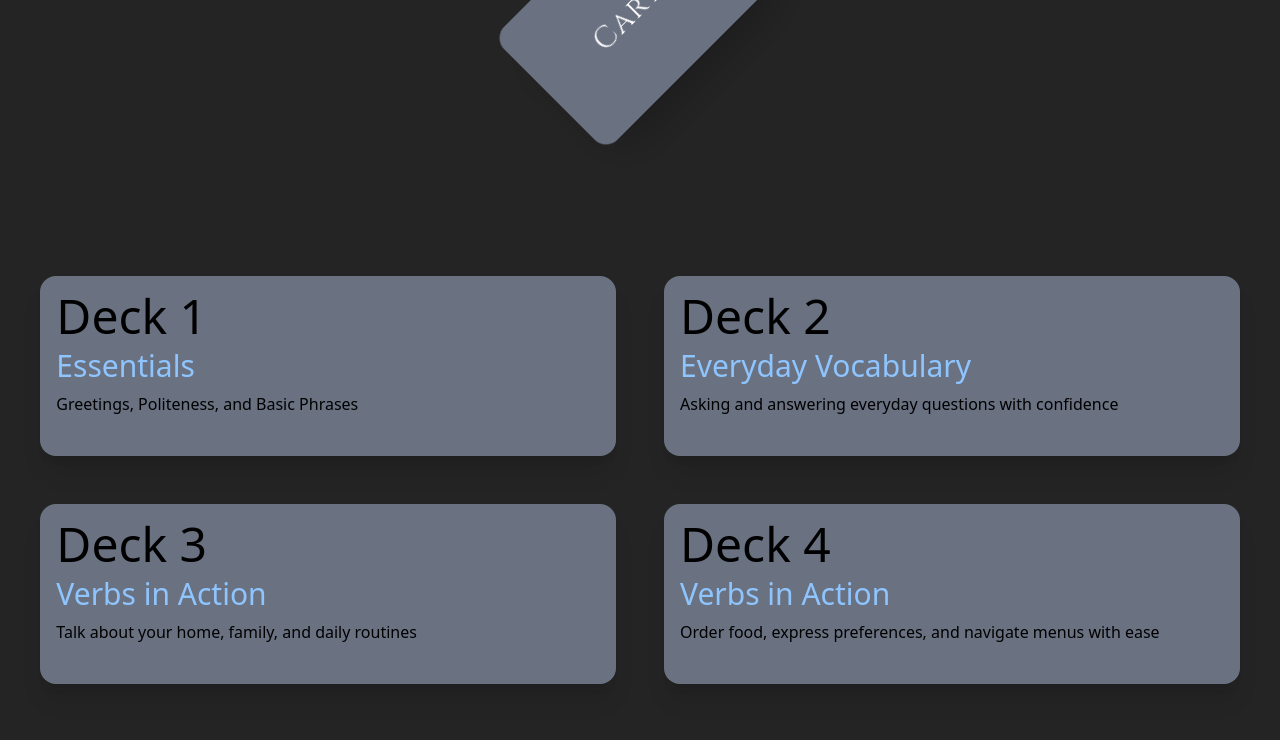
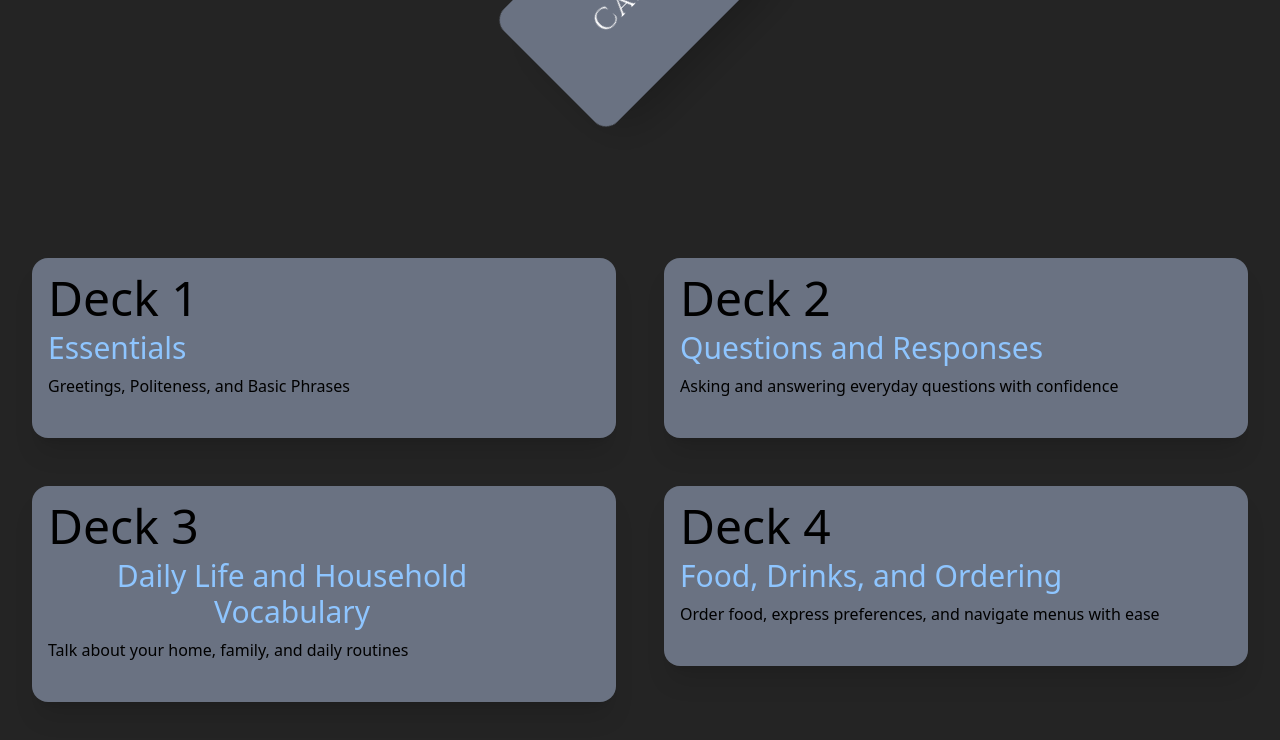
Before and after one commit to adceballos/spanish-flashcards, a Vue app in the folder frontend/: page / in a window 1280 px wide. Shown: the top 740 px of the page. Built offline with nearby package versions, Linux system fonts and the light colour scheme.

Commit message:
feat: add parallax hover effect to title deck cards

```diff
--- a/frontend/package.json
+++ b/frontend/package.json
@@ -10,6 +10,7 @@
   },
   "dependencies": {
     "@tailwindcss/vite": "^4.1.8",
+    "@vueuse/core": "^13.3.0",
     "tailwindcss": "^4.1.8",
     "vue": "^3.5.13",
     "vue-router": "^4.5.1"
--- a/frontend/src/components/DeckCard.vue
+++ b/frontend/src/components/DeckCard.vue
@@ -1,5 +1,13 @@
 <script setup lang="ts">
-import { RouterLink } from 'vue-router'
+import { RouterLink } from 'vue-router';
+import { ref } from 'vue';
+import { useParallax } from '@vueuse/core';
+
+const container = ref(null);
+const hasInteracted = ref(false);
+
+const { tilt, roll } = useParallax(container);
+const SCALE_CONSTANT = -30;
 
 defineProps<{
   deckNum: number
@@ -13,7 +21,11 @@ defineProps<{
 <template>
   <!-- Use ':to' instead of just 'to' in order to interpret routePath as an expression and not a literal object -->
   <RouterLink :to="deckSlug">
-    <div class="flex flex-col pl-4 pr-20 pb-10 pt-4 items-start bg-gray-500 rounded-2xl shadow-xl gap-y-2 transition transformation hover:scale-105 hover:shadow-2xl duration-300 hover:cursor-pointer">
+    <div ref="container" @mouseenter="hasInteracted = true" class="flex flex-col pl-4 pr-20 pb-10 pt-4 items-start bg-gray-500 rounded-2xl shadow-xl gap-y-2 hover:cursor-pointer" :style="{
+      transform: hasInteracted
+      ? `rotateX(${roll * SCALE_CONSTANT}deg) rotateY(${tilt * SCALE_CONSTANT}deg)`
+      : 'rotateX(0deg) rotateY(0deg)'
+    }">
       <h1 class="text-5xl">Deck {{ deckNum }}</h1>
       <h2 class="text-3xl text-blue-300">{{ title }}</h2>
       <p class="text-md">{{ description }}</p>
--- a/frontend/src/components/DeckCardGrid.vue
+++ b/frontend/src/components/DeckCardGrid.vue
@@ -4,9 +4,9 @@ import DeckCard from './DeckCard.vue'
 // TODO: fetch this info from a json database so changes only need to be made in one place.
 const deckCards = [
   { deckNum: 1, title: 'Essentials', description: 'Greetings, Politeness, and Basic Phrases', deckSlug: "/deck1-essentials" },
-  { deckNum: 2, title: 'Everyday Vocabulary', description: 'Asking and answering everyday questions with confidence', deckSlug: '/deck2-questions-and-responses' },
-  { deckNum: 3, title: 'Verbs in Action', description: 'Talk about your home, family, and daily routines', deckSlug: '/deck3-daily-life-and-household-vocab' },
-  { deckNum: 4, title: 'Verbs in Action', description: 'Order food, express preferences, and navigate menus with ease', deckSlug: '/deck4-food-drinks-and-ordering' },
+  { deckNum: 2, title: 'Questions and Responses', description: 'Asking and answering everyday questions with confidence', deckSlug: '/deck2-questions-and-responses' },
+  { deckNum: 3, title: 'Daily Life and Household Vocabulary', description: 'Talk about your home, family, and daily routines', deckSlug: '/deck3-daily-life-and-household-vocab' },
+  { deckNum: 4, title: 'Food, Drinks, and Ordering', description: 'Order food, express preferences, and navigate menus with ease', deckSlug: '/deck4-food-drinks-and-ordering' },
 ]
 
 </script>
--- a/frontend/src/components/cardCarousel.vue
+++ b/frontend/src/components/cardCarousel.vue
@@ -9,7 +9,7 @@ defineProps<{
 </script>
 
 <template>
-    <div v-for="card in cards" class="flex flex-col py-30 px-50 items-center bg-gray-500 rounded-2xl shadow-xl gap-y-2">
-        <h1 class="text-5xl">{{ card.front }}</h1>
+    <div v-for="card in cards" ref="container" class="flex flex-col py-30 px-50 items-center bg-gray-500 rounded-2xl shadow-xl gap-y-2 mb-10">
+      <h1 class="text-5xl">{{ card.front }}</h1>
     </div>
 </template>
```
Also changed, not shown: 1 other file (tests, documents, lock files or other folders).
